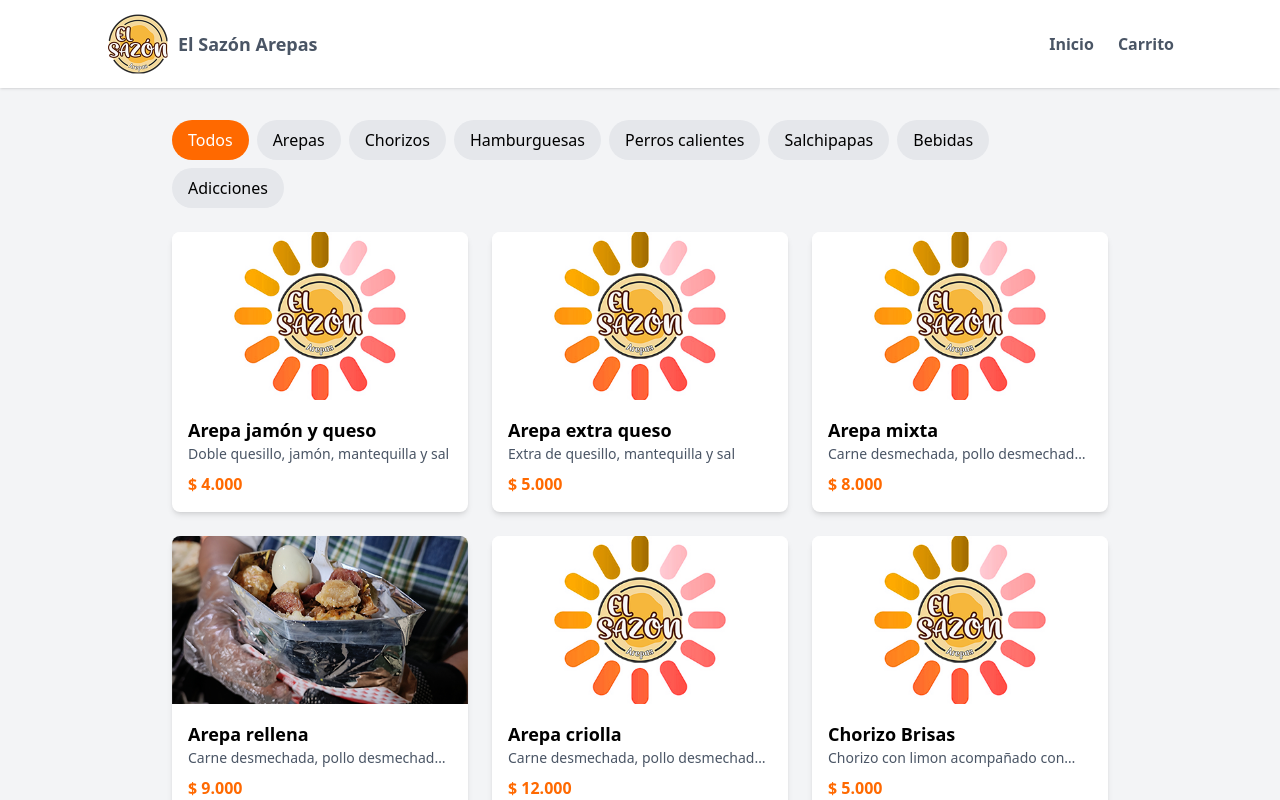
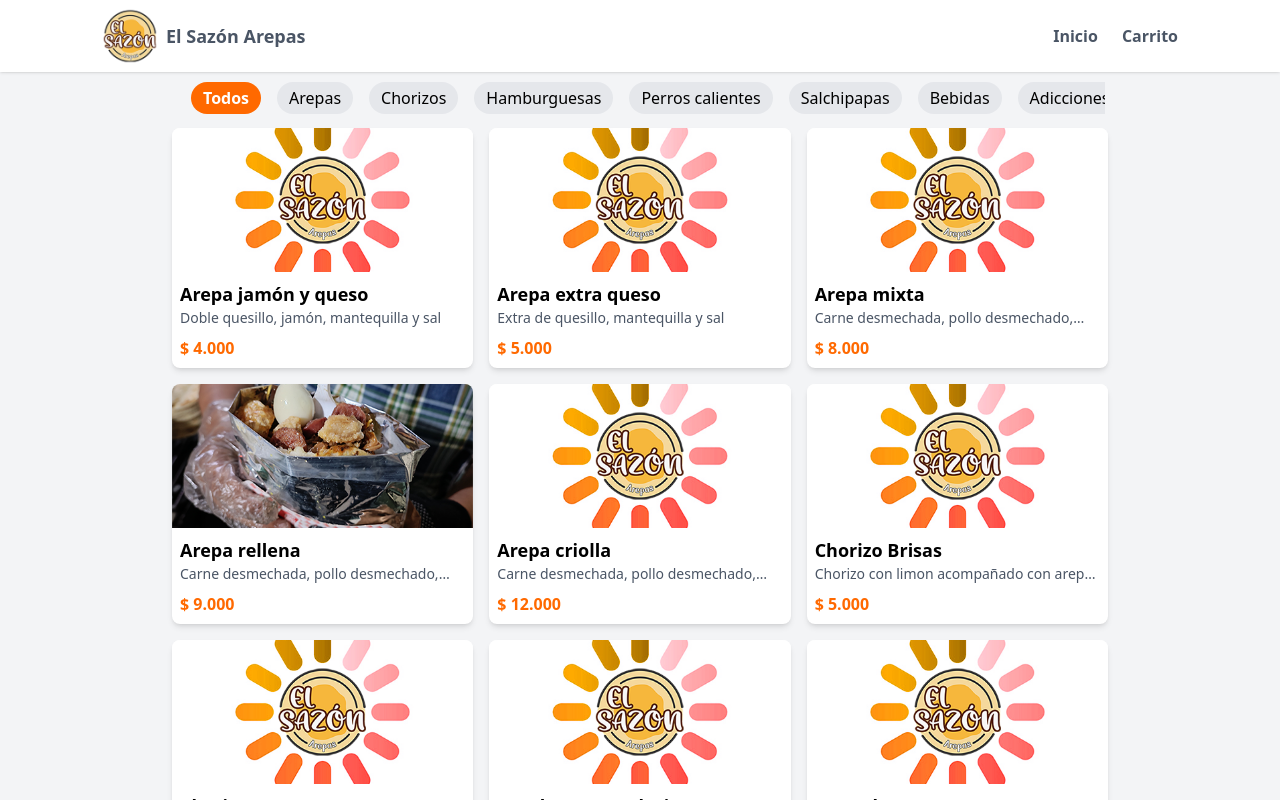
Before and after one commit to yimmi4000dev/menu-el_sazon, a Next.js app: page / in a window 1280 px wide. Shown: the top 800 px of the page. Built offline with nearby package versions, Linux system fonts and the light colour scheme.

Commit message:
v0.0.11: Barra esplaciadora para los filtros

```diff
--- a/src/app/cart/page.tsx
+++ b/src/app/cart/page.tsx
@@ -18,7 +18,7 @@
   };
 
   return (
-    <div className="container mx-auto p-4">
+    <div className="container mx-auto p-4 mt-16">
       <h1 className="text-2xl font-bold mb-6">Tu Carrito</h1>
       {cart.length === 0 ? (
         <p>El carrito está vacío</p>
--- a/src/app/components/Header.tsx
+++ b/src/app/components/Header.tsx
@@ -7,16 +7,16 @@
 
 export default function Header({ activePage }: HeaderProps) {
   return (
-    <header className="bg-white shadow-sm w-full">
-      <nav className="mx-auto w-full max-w-[1100px] px-4 py-3">
+    <header className="bg-white shadow-sm fixed top-0 w-full z-50">
+      <nav className="mx-auto w-full max-w-[1100px] px-3 py-2">
         <div className="flex justify-between items-center">
           {/* Logo (usa Link en lugar de <a>) */}
           <Link href="/" className="flex items-center">
             <Image
               src="/images/LOGO.png"
               alt="Logo de El Sazón"
-              width={64}
-              height={64}
+              width={56}
+              height={56}
             />
             <h1 className="text-lg font-bold ml-2 text-gray-600">El Sazón Arepas</h1>
           </Link>
--- a/src/app/page.tsx
+++ b/src/app/page.tsx
@@ -41,13 +41,13 @@
 
   // Añadir al carrito con verificación de duplicados
   const addToCart = (product: Product) => {
-  setCart(prevCart => {
-    const existingItem = prevCart.find(item => item.id === product.id);
+    setCart((prevCart) => {
+      const existingItem = prevCart.find((item) => item.id === product.id);
 
       return existingItem
-      ? prevCart.map(item => ({
+        ? prevCart.map((item) => ({
             ...item,
-          quantity: (item as any).quantity + quantity // ← Solución rápida
+            quantity: (item as any).quantity + quantity, // ← Solución rápida
           }))
         : [...prevCart, { ...product, quantity }];
     });
@@ -69,25 +69,26 @@
   ];
 
   return (
-    <div className="container mx-auto p-4">
-      {/* Filtros */}
-      <div className="flex flex-wrap gap-2 mb-6">
+    <div className="container mx-auto p-4 mt-24">
+      {/* Filtros anclados debajo del header */}
+      {/* <div className="w-full flex justify-center"> */}
+      {/* <div className="fixed top-[64px] left-0 w-full bg-white z-40 shadow-md flex justify-center"> */}
+      <div className="fixed top-[70px] left-0 w-full bg-gray-100 flex justify-center">
+        <div className="max-w-[930px] w-full px-4 flex items-center gap-3 md:gap-4 overflow-x-auto whitespace-nowrap py-3 [&::-webkit-scrollbar]:hidden">
           {categories.map((category) => (
             <button
               key={category}
-            onClick={() => {
-              console.log("Seleccionada categoría:", category);
-              setCurrentCategory(category);
-            }}
-            className={`px-4 py-2 rounded-full transition-colors ${
+              onClick={() => setCurrentCategory(category)}
+              className={`px-3 py-1 text-sm md:text-base rounded-full transition-all duration-200 ${
                 currentCategory === category
-                ? "bg-orange-500 text-white"
+                  ? "bg-orange-500 text-white font-bold hover:bg-orange-600"
                   : "bg-gray-200 hover:bg-gray-300"
               }`}
             >
               {category.charAt(0).toUpperCase() + category.slice(1)}
             </button>
           ))}
+        </div>
       </div>
 
       {/* Estado de carga */}
@@ -99,7 +100,7 @@
 
       {/* Lista de productos */}
       {!isLoading && (
-        <div className="grid grid-cols-1 sm:grid-cols-2 lg:grid-cols-3 gap-6">
+        <div className="grid grid-cols-1 sm:grid-cols-2 lg:grid-cols-3 gap-4">
           {filteredProducts.map((product) => (
             <div
               key={`${product.id}-${product.category}-${Math.random()
@@ -108,7 +109,7 @@
               className="bg-white rounded-lg shadow-md overflow-hidden cursor-pointer hover:shadow-lg transition"
               onClick={() => setSelectedProduct(product)}
             >
-              <div className="w-full h-42 overflow-hidden">
+              <div className="w-full h-36 overflow-hidden">
                 <img
                   src={product.image}
                   alt={product.name}
@@ -116,7 +117,7 @@
                   loading="lazy"
                 />
               </div>
-              <div className="p-4">
+              <div className="p-2">
                 <h3 className="font-bold text-lg">{product.name}</h3>
                 <p className="text-gray-600 text-sm line-clamp-1">
                   {product.description}
```
Lines whose indentation alone changed are shown as unchanged.
